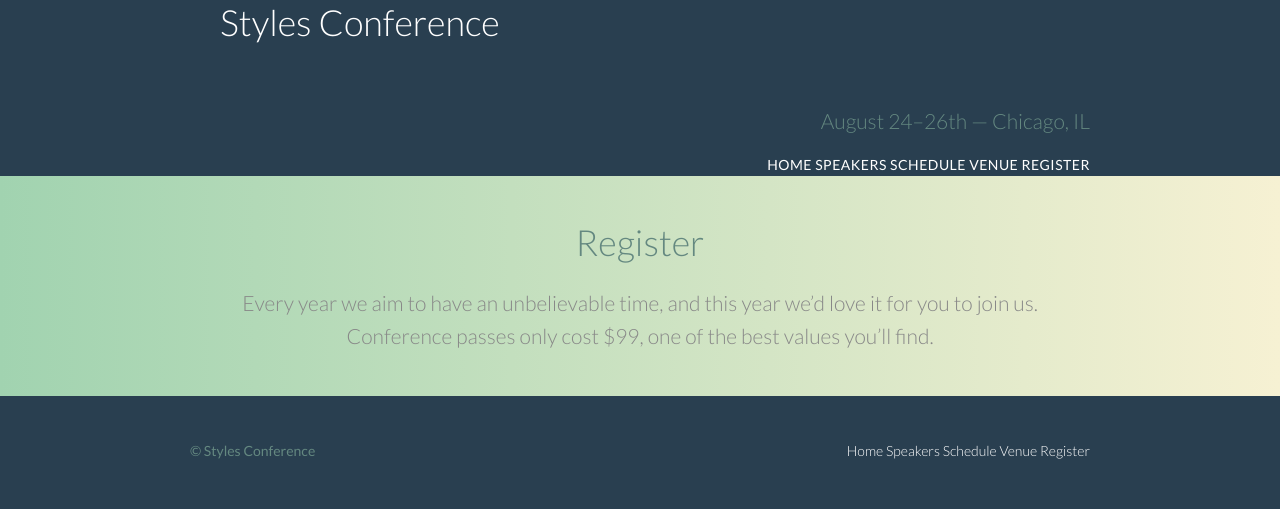
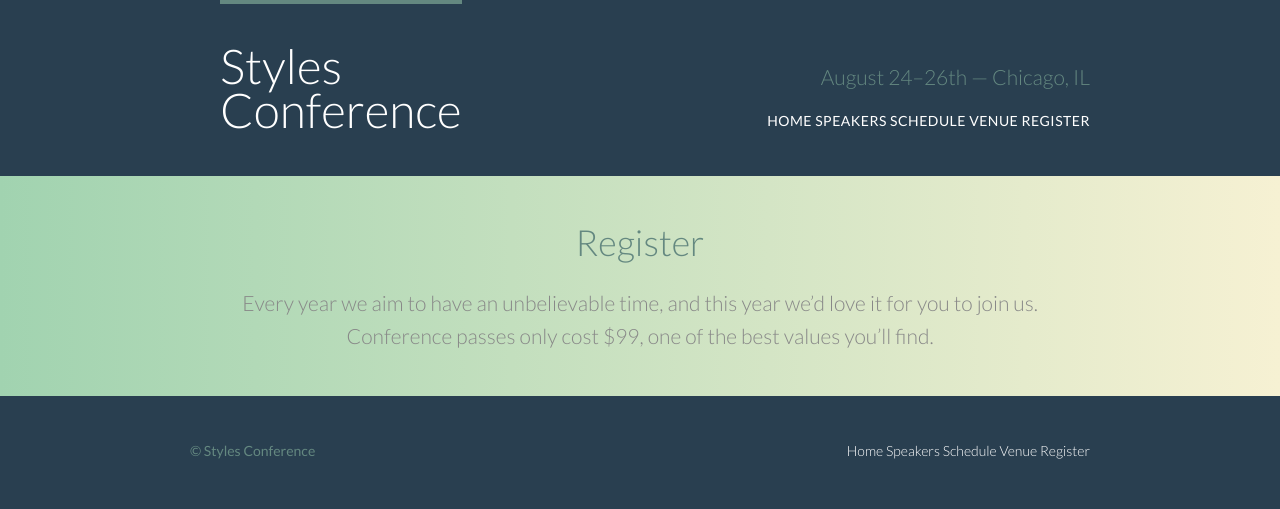
Before and after one commit to iam13islucky/styles-conference, a plain HTML site: page register.html in a window 1280 px wide. Drawn offline with Linux system fonts and the light colour scheme.

Commit message:
Fixing missing class on the logos of some pages

```diff
--- a/register.html
+++ b/register.html
@@ -9,7 +9,9 @@
   <body>
     <header class="primary-header container group">
       <section class="container">
-        <h1><a href="index.html">Styles Conference</a></h1>
+        <h1 class="logo">
+          <a href="index.html">Styles <br> Conference</a>
+        </h1>
       </section>
       <h3 class="tagline">August 24&ndash;26th &mdash; Chicago, IL</h3>
       <nav class="nav primary-nav">
```
Also changed, not shown: schedule.html (+3 -1 lines), speakers.html (+3 -1 lines), venue.html (+3 -1 lines).
